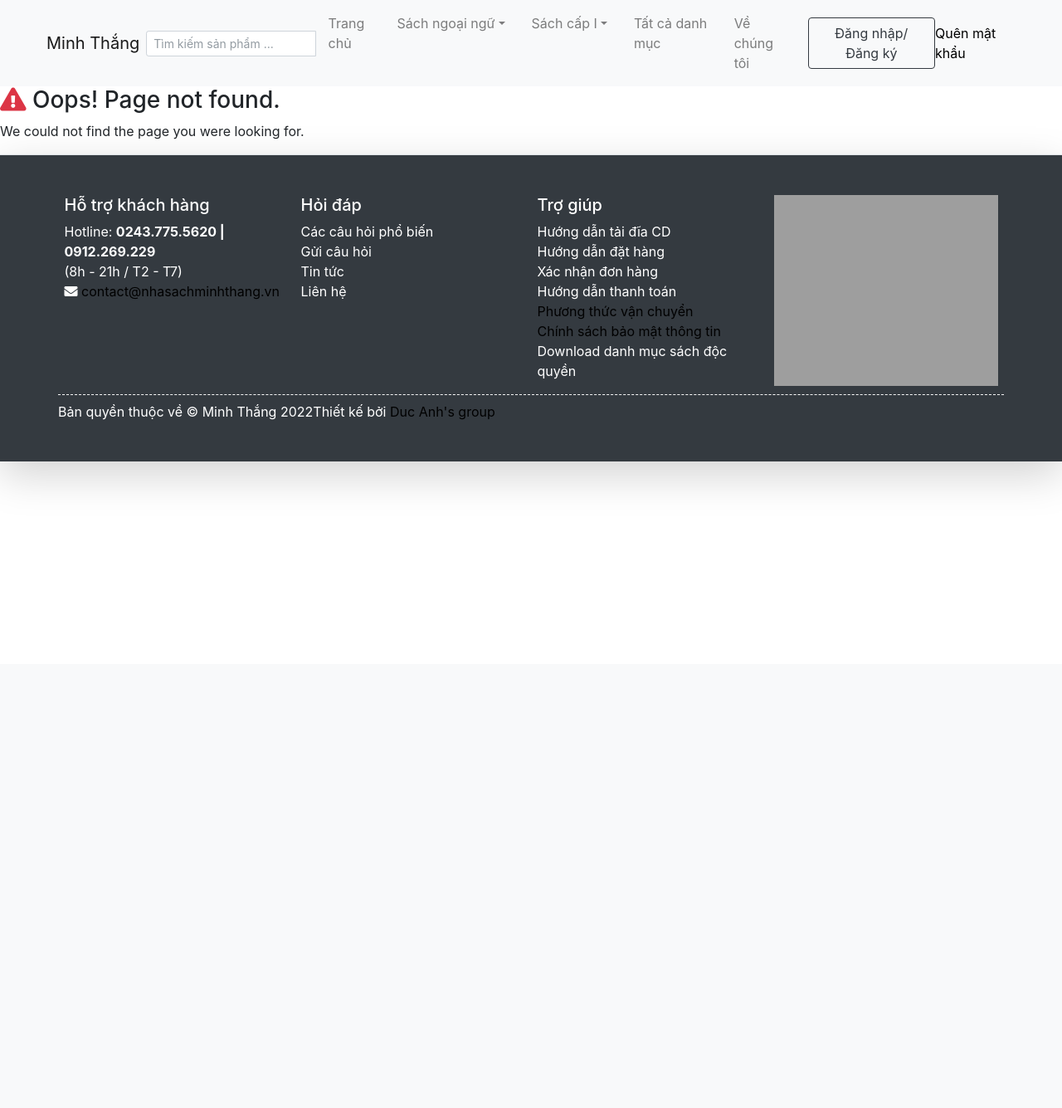
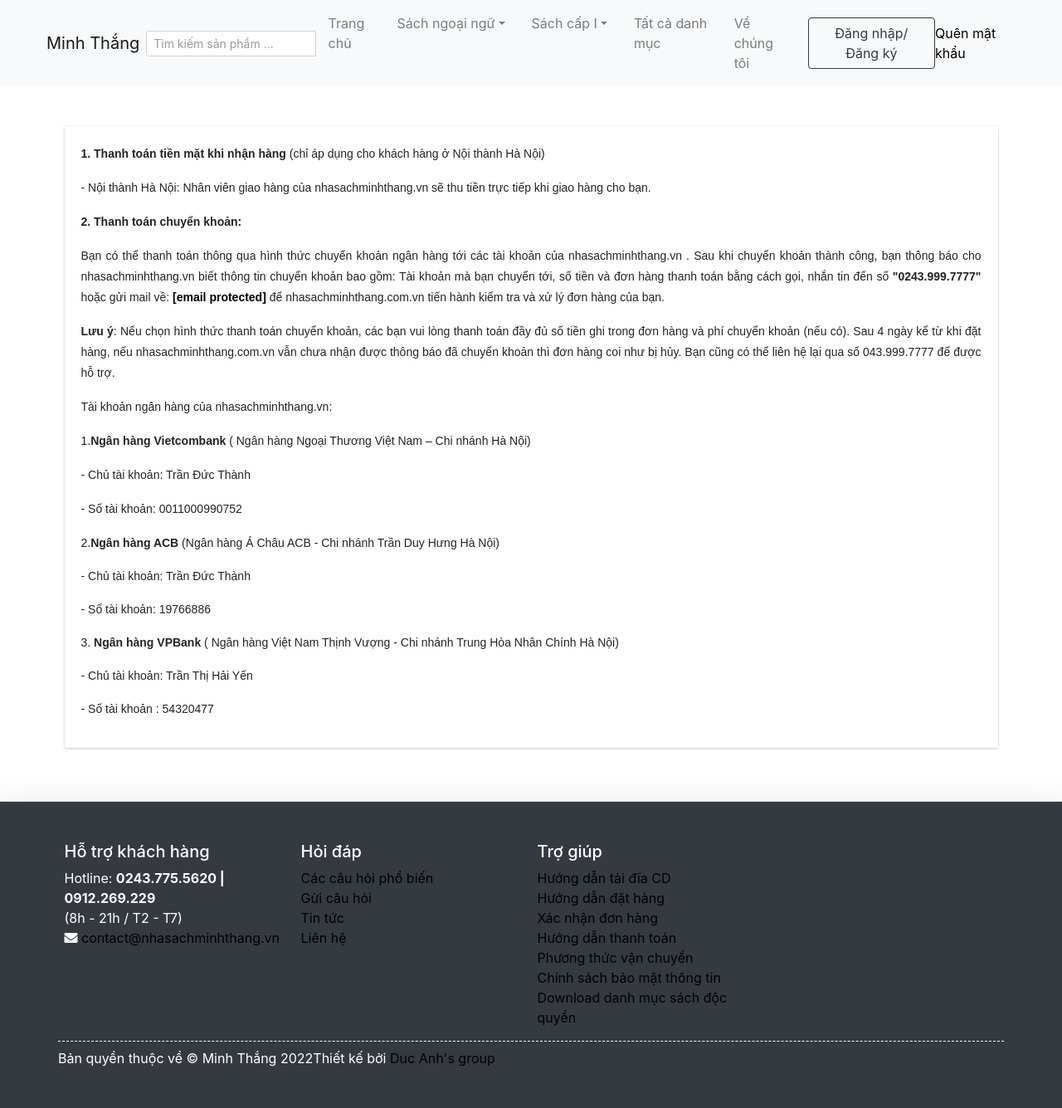
Before and after one commit to dragonquila2000/ISD_2022, a PHP site: page /book_shop/index.php?p=payment in a window 1280 px wide. Shown: the whole page at 83% size. Before the commit the page ends 579 px from the top, so only its background shows below. Run offline with PHP 8.4, Linux system fonts and the light colour scheme; data comes from the database, SQL or seed files in the repository; data that the repository does not hold is empty; some libraries are stand-ins or nearby versions; some web fonts are replaced; grey boxes are pictures that could not be loaded.

Commit message:
add change

```diff
--- a/inc/footer.php
+++ b/inc/footer.php
@@ -72,23 +72,23 @@
       <div class="col-md-3 question">
         <h5>Hỏi đáp</h5>
         <ul class="p-0" style="list-style-type:none;">
-          <li><a href="#"></a>Các câu hỏi phổ biến</li>
-          <li><a href="#"></a>Gửi câu hỏi</li>
-          <li><a href="#"></a>Tin tức</li>
-          <li><a href="#"></a>Liên hệ</li>
+          <li><a href="#">Các câu hỏi phổ biến</a></li>
+          <li><a href="#">Gửi câu hỏi</a></li>
+          <li><a href="#">Tin tức</a></li>
+          <li><a href="#">Liên hệ</a></li>
         </ul>
       </div>
 
       <div class="col-md-3 help">
         <h5>Trợ giúp</h5>
         <ul class="p-0" style="list-style-type:none;">
-          <li><a href="#"></a>Hướng dẫn tải đĩa CD</li>
-          <li><a href="#"></a>Hướng dẫn đặt hàng</li>
-          <li><a href="#"></a>Xác nhận đơn hàng</li>
-          <li><a href="#"></a>Hướng dẫn thanh toán</li>
+          <li><a href="#">Hướng dẫn tải đĩa CD</a></li>
+          <li><a href="#">Hướng dẫn đặt hàng</a></li>
+          <li><a href="./?p=delivery_confirm">Xác nhận đơn hàng</a></li>
+          <li><a href="./?p=payment">Hướng dẫn thanh toán</a></li>
           <li><a href="./?p=delivery">Phương thức vận chuyển</a></li>
           <li><a href="./?p=private_policy">Chính sách bảo mật thông tin</a></li>
-          <li><a href="#"></a>Download danh mục sách độc quyền</li>
+          <li><a href="#">Download danh mục sách độc quyền</a></li>
         </ul>
       </div>
 
@@ -107,10 +107,11 @@
   </div>
 </footer>
 <Style>
-  a{
+  a {
     color: black;
   }
-  a:hover{
+
+  a:hover {
     color: none;
   }
 </Style>
--- /dev/null
+++ b/payment.php
@@ -0,0 +1,57 @@
+<section class="py-5">
+    <div class="container">
+        <div class="card rounded-0">
+            <div class="card-body">
+                <p style="text-align: justify;">
+                    <span style="font-family:arial,helvetica,sans-serif;"><span style="font-size:14px;"><strong>1. Thanh toán tiền mặt khi nhận hàng</strong> (chỉ áp dụng cho khách hàng ở Nội thành Hà Nội)</span></span>
+                </p>
+                <p style="text-align: justify;">
+                    <span style="font-family:arial,helvetica,sans-serif;"><span style="font-size:14px;">- Nội thành Hà Nội: Nhân viên giao hàng của nhasachminhthang.vn sẽ thu tiền trực tiếp khi giao hàng cho bạn.</span></span>
+                </p>
+                <p style="text-align: justify;">
+                    <span style="font-family:arial,helvetica,sans-serif;"><span style="font-size:14px;"><strong>2. Thanh toán chuyển khoản:</strong></span></span>
+                </p>
+                <p style="text-align: justify;">
+                    <span style="font-family:arial,helvetica,sans-serif;"><span style="font-size:14px;">Bạn có thể thanh toán thông qua hình thức chuyển khoản ngân hàng tới các tài khoản của nhasachminhthang.vn . Sau khi chuyển khoản thành công, bạn thông báo cho nhasachminhthang.vn biết thông tin chuyển khoản bao gồm: Tài khoản mà bạn chuyển tới, số tiền và đơn hàng thanh toán bằng cách gọi, nhắn tin đến số <strong>"0243.999.7777"</strong> hoặc gửi mail về: <strong><a href="/cdn-cgi/l/email-protection" class="__cf_email__" data-cfemail="a5c8cccbcdd1cdc4cbc2c7cacaced6e5c2c8c4ccc98bc6cac8">[email&#160;protected]</a></strong> để nhasachminhthang.com.vn tiến hành kiểm tra và xử lý đơn hàng của bạn. </span></span>
+                </p>
+                <p style="text-align: justify;">
+                    <span style="font-family:arial,helvetica,sans-serif;"><span style="font-size:14px;"><strong>Lưu ý</strong>: Nếu chọn hình thức thanh toán chuyển khoản, các bạn vui lòng thanh toán đầy đủ số tiền ghi trong đơn hàng và phí chuyển khoản (nếu có). Sau 4 ngày kể từ khi đặt hàng, nếu nhasachminhthang.com.vn vẫn chưa nhận được thông báo đã chuyển khoản thì đơn hàng coi như bị hủy. Bạn cũng có thể liên hệ lại qua số 043.999.7777 để được hỗ trợ.</span></span>
+                </p>
+                <p style="text-align: justify;">
+                    <span style="font-family:arial,helvetica,sans-serif;"><span style="font-size:14px;">Tài khoản ngân hàng của nhasachminhthang.vn:</span></span>
+                </p>
+                <p style="text-align: justify;">
+                    <span style="font-family:arial,helvetica,sans-serif;"><span style="font-size:14px;">1.<strong>Ngân hàng Vietcombank </strong>( Ngân hàng Ngoại Thương Việt Nam – </span><span style="font-size: 14px;">Chi nhánh</span><span style="font-size:14px;"> Hà Nội)</span></span>
+                </p>
+                <p style="text-align: justify;">
+                    <span style="font-family:arial,helvetica,sans-serif;"><span style="font-size:14px;">- Chủ tài khoản: Trần Đức Thành</span></span>
+                </p>
+                <p style="text-align: justify;">
+                    <span style="font-family:arial,helvetica,sans-serif;"><span style="font-size:14px;">- Số tài khoản: 0011000990752 </span></span>
+                </p>
+                <p style="text-align: justify;">
+                    <span style="font-size: 14px; font-family: arial, helvetica, sans-serif;">2.<strong>Ngân hàng ACB</strong> (Ngân hàng Á Châu ACB - Chi nhánh Trần Duy Hưng Hà Nội)</span>
+                </p>
+                <p style="text-align: justify;">
+                    <span style="font-family: arial, helvetica, sans-serif; font-size: 14px;">- Chủ tài khoản: Trần Đức Thành</span>
+                </p>
+                <p style="text-align: justify;">
+                    <span style="font-family: arial, helvetica, sans-serif; font-size: 14px;">- Số tài khoản: 19766886</span>
+                </p>
+                <p style="text-align: justify;">
+                    <span style="font-family: arial, helvetica, sans-serif; font-size: 14px;">3. <strong>Ngân hàng VPBank</strong> ( Ngân hàng Việt Nam Thịnh Vượng - Chi nhánh Trung Hòa Nhân Chính Hà Nội)</span>
+                </p>
+                <p style="text-align: justify;">
+                    <span style="font-family: arial, helvetica, sans-serif; font-size: 14px;">- Chủ tài khoản: Trần Thị Hải Yến</span>
+                </p>
+                <p style="text-align: justify;">
+                    <span style="font-family: arial, helvetica, sans-serif; font-size: 14px;">- Số tài khoản : 54320477</span>
+                </p>
+                <p>
+                </p>
+                <p>
+                </p>
+            </div>
+        </div>
+    </div>
+</section>
```
Also changed, not shown: delivery_confirm.php (added, +18 -0 lines).
